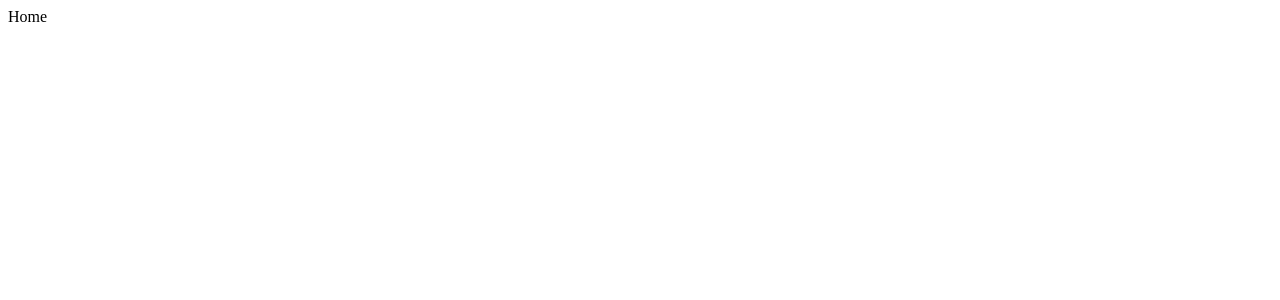
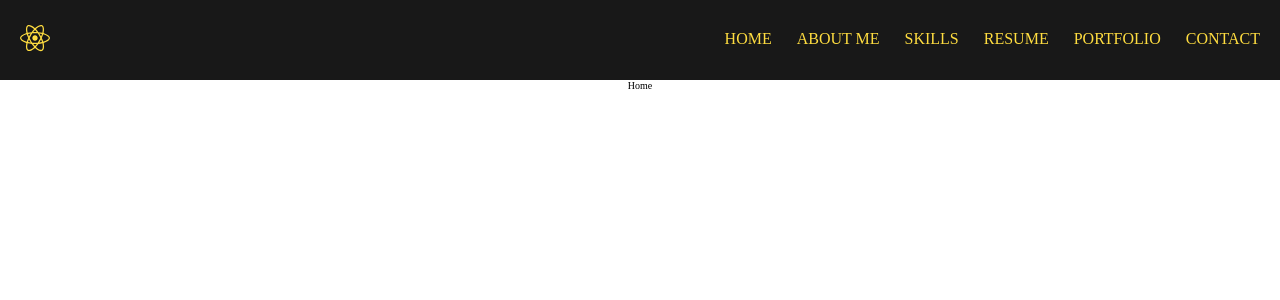
Before and after one commit to ssood123/Personal-Website, a React (Create React App) app: page / in a window 1280 px wide. Shown: the top 300 px of the page. Built offline with nearby package versions, Linux system fonts and the light colour scheme.

Commit message:
Added navBar functionality using css

```diff
--- a/package.json
+++ b/package.json
@@ -9,6 +9,7 @@
     "rc-progress": "^4.0.0",
     "react": "^18.3.1",
     "react-dom": "^18.3.1",
+    "react-icons": "^5.3.0",
     "react-router-dom": "^6.28.0",
     "react-scripts": "5.0.1",
     "react-simple-animate": "^3.5.2",
--- a/src/App.js
+++ b/src/App.js
@@ -6,10 +6,12 @@
 import Portfolio from './containers/portfolio';
 import Resume from './containers/resume';
 import Skills from './containers/skills';
+import Navbar from './components/navBar';
 
 function App() {
   return (
     <div className="App">
+      <Navbar />
       <Routes>
         <Route index path="/" element={<Home />} />
         <Route path="/about" element={<About />} />
--- a/src/components/navBar/index.jsx
+++ b/src/components/navBar/index.jsx
@@ -0,0 +1,71 @@
+import React, { useState } from 'react';
+import { FaBars, FaReact } from 'react-icons/fa'
+import { Link } from 'react-router-dom'
+import { HiX } from 'react-icons/hi'
+import './styles.scss'
+
+const Navbar = () => {
+    const [toggleIcon, setToggleIcon] = useState(false);
+
+    const handleToggleIcon = () => {
+        setToggleIcon(!toggleIcon);
+    }
+
+    const data = [
+        {
+            label: 'HOME',
+            to: '/'
+        },
+        {
+            label: 'ABOUT ME',
+            to: '/about'
+        },
+        {
+            label: 'SKILLS',
+            to: '/skills'
+        },
+        {
+            label: 'RESUME',
+            to: '/resume'
+        },
+        {
+            label: 'PORTFOLIO',
+            to: '/portfolio'
+        },
+        {
+            label: 'CONTACT',
+            to: '/contact'
+        },
+    ]
+
+
+    return(
+        <div>
+            <nav className="navbar">
+                <div className="navbar__container">
+                    <Link to={"/"} className="navbar__container__logo">
+                        <FaReact size={30} />
+                    </Link>
+                </div>
+                <ul className={`navbar__container__menu ${toggleIcon ? 'active' : ''}`}>
+                    {
+                        data.map((item, key) => (
+                            <li className="navbar__container__menu__item">
+                                <Link className="navbar__container__menu__item__links" to={item.to} >
+                                    {item.label}
+                                </Link>
+                            </li>
+                        ))
+                    }
+                </ul>
+                <div className="nav-icon" onClick={handleToggleIcon}>
+                    {
+                        toggleIcon ? <HiX size={30}/> : <FaBars size={30}/>
+                    }
+                </div>
+            </nav>
+        </div>
+    )
+}
+
+export default Navbar;
--- a/src/components/navBar/styles.scss
+++ b/src/components/navBar/styles.scss
@@ -0,0 +1,91 @@
+.navbar {
+    background-color: var(--yellow-theme-nav-background-color);
+    height: 80px;
+    display: flex;
+    justify-content: center;
+    align-items: center;
+    font-size: 1.2rem;
+
+    &__container {
+        display: flex;
+        align-items: center;
+        width: 100%;
+        height: inherit;
+        padding: 0px 20px;
+        flex: 1;
+
+        &__logo {
+            color: var(--yellow-theme-main-color);
+            cursor: pointer;
+        }
+
+        &__menu {
+            display: flex;
+            list-style: none;
+            text-align: center;
+
+            &__item{
+                line-height: 40px;
+                margin-right: 1.5rem;
+                font-size: 1.6rem;
+
+                &::after{
+                    content: '';
+                    display: block;
+                    height: 3px;
+                    width: 0;
+                    background: transparent;
+                    transition: all 0.5s ease;
+                }
+
+                &:hover::after{
+                    width: 100%;
+                    background: var(--yellow-theme-main-color);
+                }
+
+                &__links{
+                    color: var(--yellow-theme-main-color);
+                    text-decoration: none;
+                    padding: 0.5rem;
+                }
+            }
+        }
+    }
+}
+
+.nav-icon{
+    display: none;
+}
+
+@media only screen and (max-width : 768px){
+    .navbar__container__menu{
+        display: flex;
+        flex-direction: column;
+        justify-content: center;
+        width: 100%;
+        position: absolute;
+        top: 80px;
+        left: -110%;
+        opacity: 1;
+        transition: all 0.5s ease;
+
+        &.active{
+            background: #181818;
+            left: 0px;
+            opacity: 1;
+        }
+
+        &__item{
+            border-bottom: 1px solid #282828;
+            margin: 0px;
+            padding: 20px 0px;
+        }
+    }
+
+    .nav-icon{
+        display: block;
+        cursor: pointer;
+        color: var(--yellow-theme-main-color);
+        padding-right: 20px;
+    }
+}
--- a/src/index.css
+++ b/src/index.css
@@ -0,0 +1,30 @@
+@import url('https://fonts.googleapis.com/css2?family=Roboto:ital,wght@0,100;0,300;0,400');
+
+:root {
+  --yellow-theme-background-color : #1d1d1d;
+  --yellow-theme-main-color: #ffdd40;
+  --yellow-theme-sub-text-color: #ffffff;
+  --yellow-theme-nav-background-color: #181818;
+}
+
+*{
+  box-sizing: border-box;
+  padding: 0;
+  margin: 0;
+  scroll-behavior: smooth;
+}
+
+html {
+  font-size: 62.5%;
+  height: 100%
+}
+
+body {
+  /* background: var(--yellow-theme-background-color); */
+  height: 100%;
+  text-align: center;
+}
+
+#root {
+  height: 100%
+}
```
Also changed, not shown: 1 other file (tests, documents, lock files or other folders).
